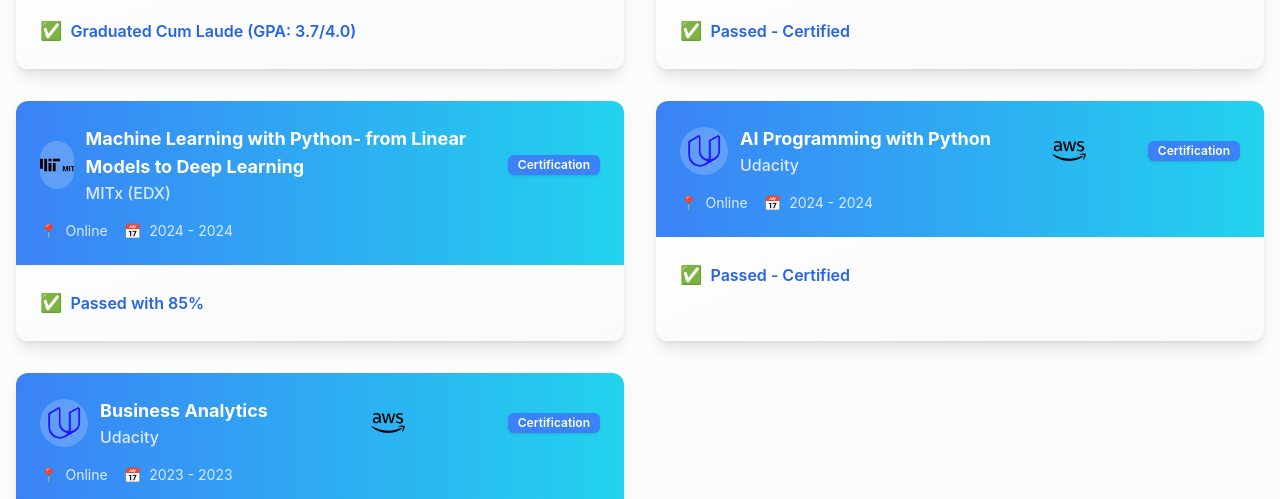
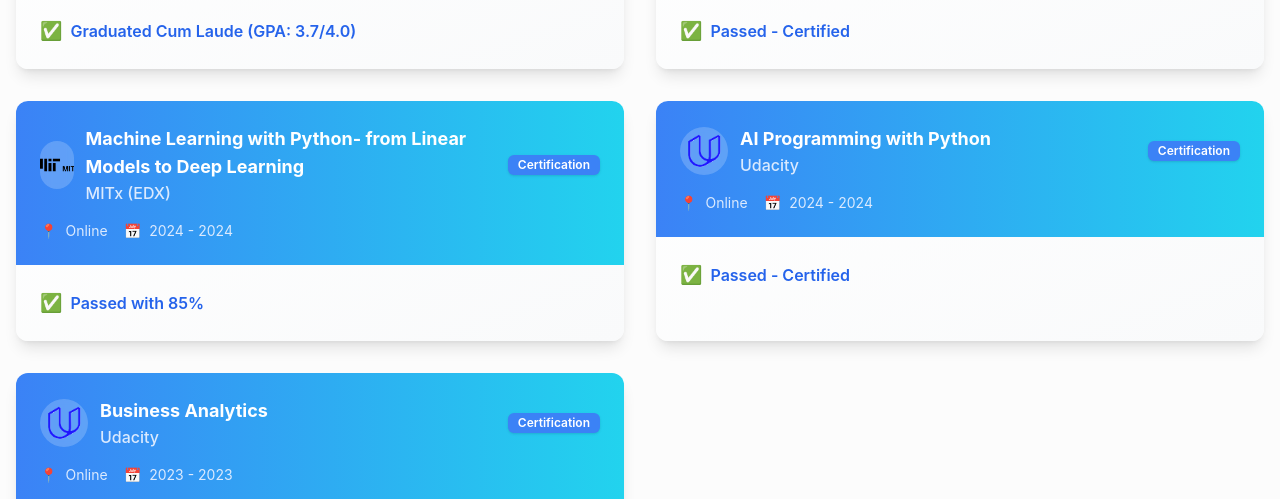
Before and after one commit to MessoJ/me.profile, a React (Create React App) app: page /#/ in a window 1280 px wide. Shown: the part 8280-8779 px from the top of the page. Built offline with nearby package versions, Linux system fonts and the light colour scheme.

Commit message:
fix aws logo

```diff
--- a/src/components/Experience.js
+++ b/src/components/Experience.js
@@ -243,7 +243,9 @@ const Experience = () => {
                         <p className="text-blue-100 font-medium">{item.institution}</p>
                       </div>
                     </div>
-                    {item.logo === process.env.PUBLIC_URL + '/udacitylogo.png' ? (
+                    {item.logo === process.env.PUBLIC_URL + '/udacitylogo.png' &&
+                     item.institution === 'Udacity' &&
+                     item.degree === 'AWS Machine Learning Fundamentals' ? (
                       <div className="w-12 h-12 flex items-center justify-center">
                         <Aws className="w-10 h-10" style={{ color: 'black' }} />
                       </div>
```
